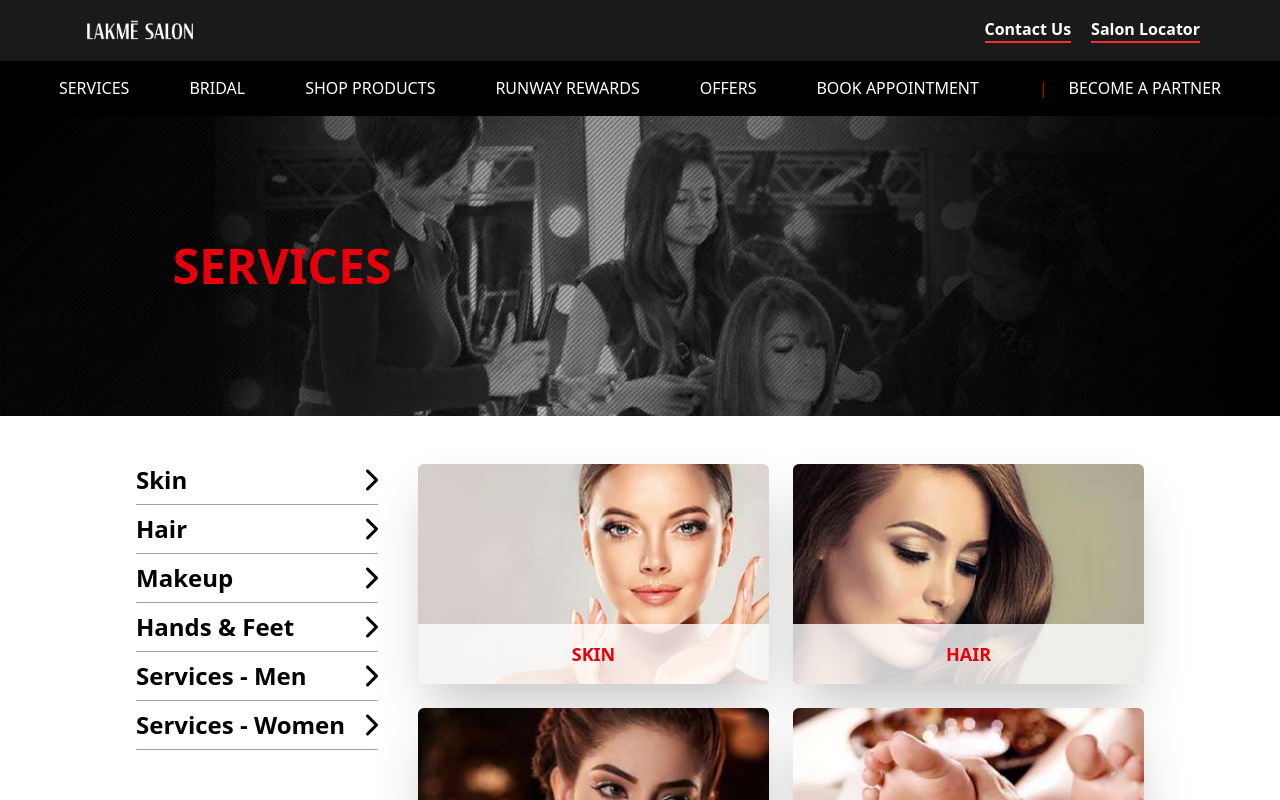
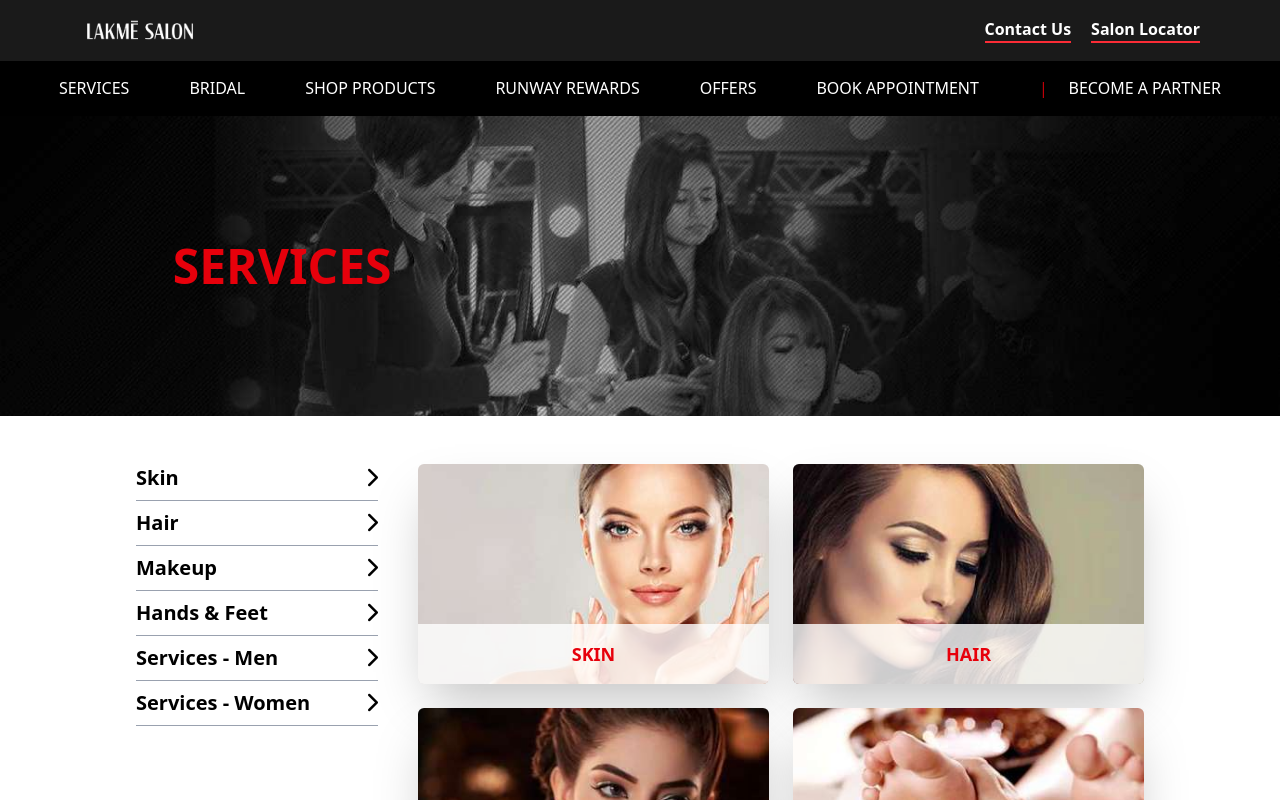
Before and after one commit to ankitpativala1405/REACT, a React (Vite) app in the folder BEAUTY-PARLOUR/: page / in a window 1280 px wide. Shown: the top 800 px of the page. Built offline with nearby package versions, Linux system fonts and the light colour scheme.

Commit message:
update || 07-06

```diff
--- a/BEAUTY-PARLOUR/src/components/ServiceDetail/ServiceDetailPart.jsx
+++ b/BEAUTY-PARLOUR/src/components/ServiceDetail/ServiceDetailPart.jsx
@@ -1,41 +1,131 @@
-import React from "react";
+// import React from "react";
+
+// const ServiceDetailPart = () => {
+//   return (
+//     <section className="w-full">
+//       <div className="container mx-auto">
+//         <div className="container mx-auto px-4 py-12">
+//           <div className="flex flex-col lg:flex-row gap-10 px-30">
+//             <div className="w-full lg:w-1/4">
+//               <ul className="space-y-2 text-2xl font-black">
+//                 {[
+//                   "Skin",
+//                   "Hair",
+//                   "Makeup",
+//                   "Hands & Feet",
+//                   "Services - Men",
+//                   "Services - Women",
+//                 ].map((item) => (
+//                   <li
+//                     key={item}
+//                    className="group flex items-center justify-between border-b border-gray-400 pb-2 font-bold text-black hover:text-red-600 cursor-pointer"
+//                   >
+//                     {item}
+//                     <i className="fa-solid fa-chevron-right text-md text-black group-hover:text-red-600"></i>
+//                   </li>
+//                 ))}
+//               </ul>
+//             </div>
+
+//             <div className="w-full lg:w-3/4 grid grid-cols-1 md:grid-cols-2 gap-6">
+//               {[
+//                 { label: "SKIN", img: "/skin.jpg" },
+//                 { label: "HAIR", img: "/hair.jpg" },
+//                 { label: "MAKEUP", img: "/makeup.jpg" },
+//                 { label: "HANDS & FEET", img: "/handfeet.jpg" },
+//               ].map((service) => (
+//                 <div
+//                   key={service.label}
+//                   className="relative bg-white shadow-2xl rounded-md overflow-hidden"
+//                 >
+//                   <img
+//                     src={service.img}
+//                     alt={service.label}
+//                     className="w-full h-[220px] object-cover transition-transform duration-700 hover:scale-140"
+//                   />
+//                   <div className="absolute bottom-0 w-full bg-white/80 py-4 text-center font-bold text-red-600 text-lg">
+//                     {service.label}
+//                   </div>
+//                 </div>
+//               ))}
+//             </div>
+//           </div>
+//         </div>
+//       </div>
+//     </section>
+//   );
+// };
+
+// export default ServiceDetailPart;
+
+import React, { useState } from "react";
 
 const ServiceDetailPart = () => {
+  const [openItem, setOpenItem] = useState(null);
+
+  const menuItems = [
+    { title: "Skin", subItems: ["Cleansing", "Facial", "Glow Boost"] },
+    { title: "Hair", subItems: ["Haircut", "Color", "Treatment"] },
+    { title: "Makeup", subItems: ["Bridal", "Party", "Day Look"] },
+    { title: "Hands & Feet", subItems: ["Manicure", "Pedicure", "Polish"] },
+    { title: "Services - Men", subItems: ["Shave", "Cut", "Color"] },
+    { title: "Services - Women", subItems: ["Spa", "Color", "Treatment"] },
+  ];
+
+  const services = [
+    { label: "SKIN", img: "/skin.jpg" },
+    { label: "HAIR", img: "/hair.jpg" },
+    { label: "MAKEUP", img: "/makeup.jpg" },
+    { label: "HANDS & FEET", img: "/handfeet.jpg" },
+  ];
+
+  const toggleItem = (title) => {
+    setOpenItem((prev) => (prev === title ? null : title));
+  };
+
   return (
     <section className="w-full">
       <div className="container mx-auto">
         <div className="container mx-auto px-4 py-12">
           <div className="flex flex-col lg:flex-row gap-10 px-30">
+            {/* Sidebar Menu */}
             <div className="w-full lg:w-1/4">
-              <ul className="space-y-2 text-2xl font-black">
-                {[
-                  "Skin",
-                  "Hair",
-                  "Makeup",
-                  "Hands & Feet",
-                  "Services - Men",
-                  "Services - Women",
-                ].map((item) => (
-                  <li
-                    key={item}
-                   className="group flex items-center justify-between border-b border-gray-400 pb-2 font-bold text-black hover:text-red-600 cursor-pointer"
-                  >
-                    {item}
-                    <i className="fa-solid fa-chevron-right text-md text-black group-hover:text-red-600"></i>
+              <ul className="space-y-2 text-xl font-black">
+                {menuItems.map((item) => (
+                  <li key={item.title}>
+                    <div
+                      onClick={() => toggleItem(item.title)}
+                      className="group flex items-center justify-between border-b border-gray-400 pb-2 font-bold text-black hover:text-red-600 cursor-pointer"
+                    >
+                      {item.title}
+                      <i
+                        className={`fa-solid fa-chevron-${
+                          openItem === item.title ? "down" : "right"
+                        } text-md text-black group-hover:text-red-600 transition-all duration-300`}
+                      ></i>
+                    </div>
+
+                    {/* Dropdown */}
+                    {openItem === item.title && (
+                      <ul className="mt-2 ml-3 space-y-1 text-sm font-normal text-gray-700">
+                        {item.subItems.map((sub, i) => (
+                          <li
+                            key={i}
+                            className="hover:text-red-600 cursor-pointer"
+                          >
+                            • {sub}
+                          </li>
+                        ))}
+                      </ul>
+                    )}
                   </li>
-
-
                 ))}
               </ul>
             </div>
 
+            {/* Service Grid */}
             <div className="w-full lg:w-3/4 grid grid-cols-1 md:grid-cols-2 gap-6">
-              {[
-                { label: "SKIN", img: "/skin.jpg" },
-                { label: "HAIR", img: "/hair.jpg" },
-                { label: "MAKEUP", img: "/makeup.jpg" },
-                { label: "HANDS & FEET", img: "/handfeet.jpg" },
-              ].map((service) => (
+              {services.map((service) => (
                 <div
                   key={service.label}
                   className="relative bg-white shadow-2xl rounded-md overflow-hidden"
@@ -43,7 +133,7 @@ const ServiceDetailPart = () => {
                   <img
                     src={service.img}
                     alt={service.label}
-                    className="w-full h-[220px] object-cover transition-transform duration-700 hover:scale-140"
+                    className="w-full h-[220px] object-cover transition-transform duration-700 hover:scale-130"
                   />
                   <div className="absolute bottom-0 w-full bg-white/80 py-4 text-center font-bold text-red-600 text-lg">
                     {service.label}
```
